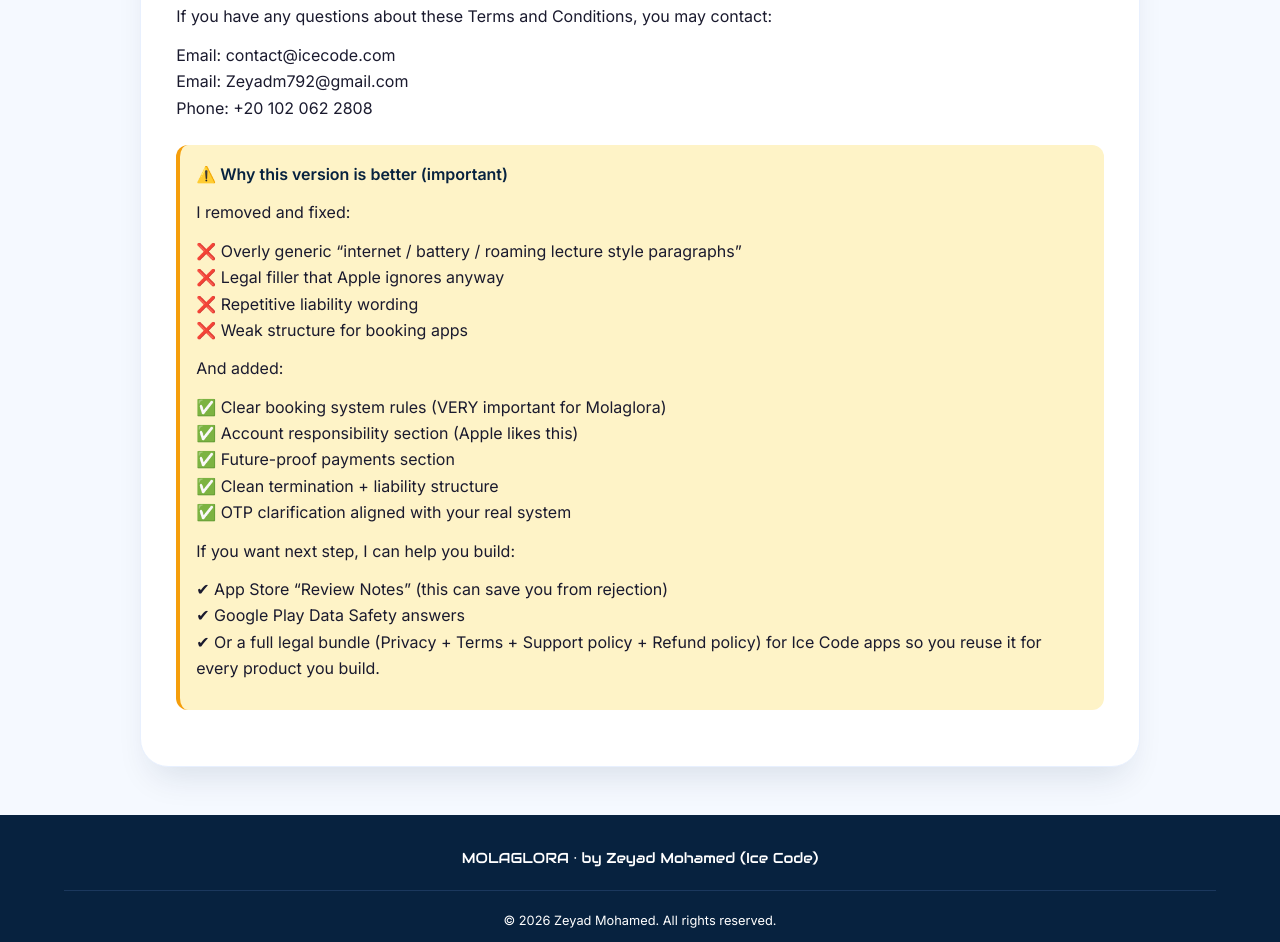
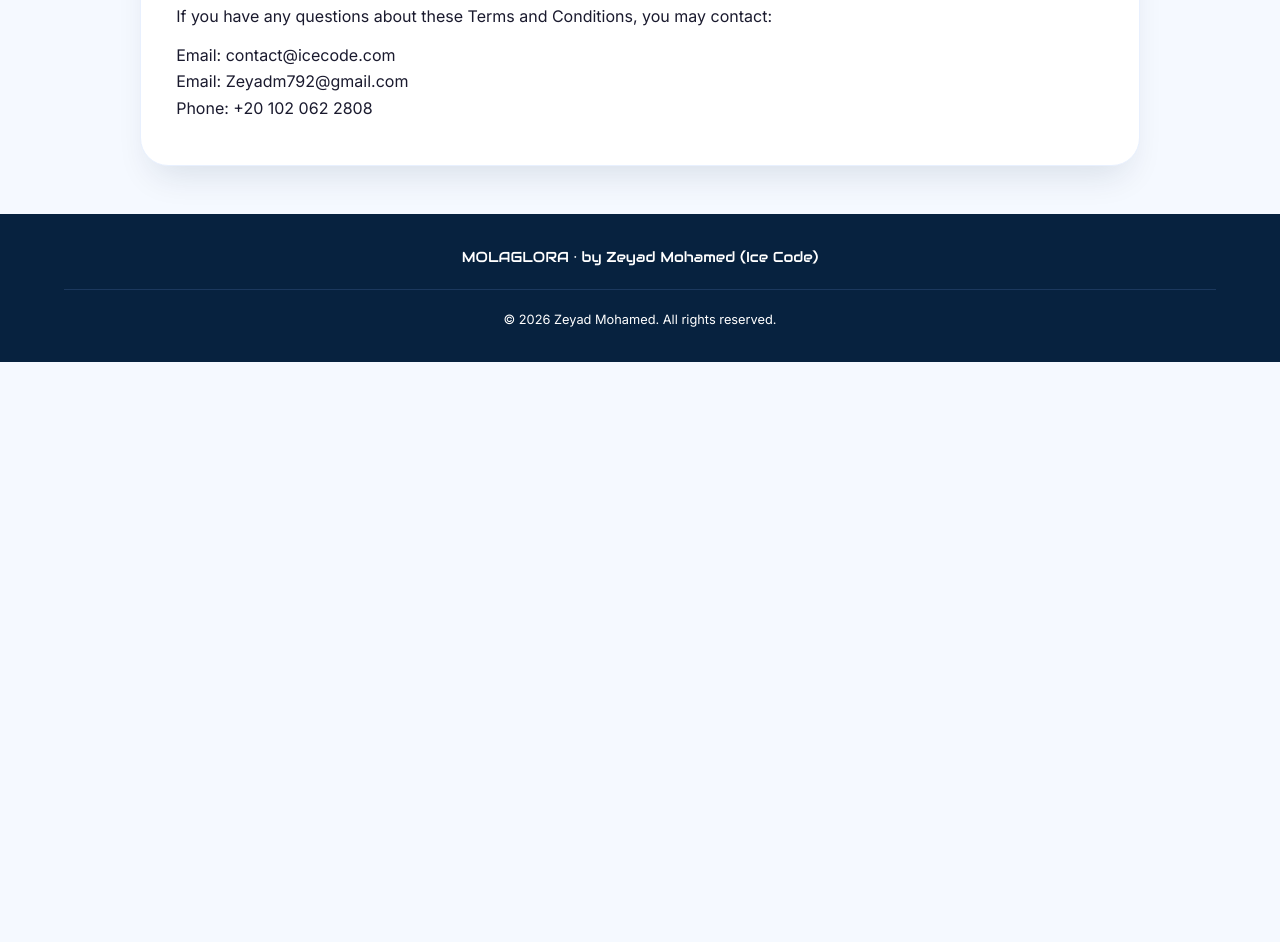
Before and after one commit to Zeyadm8112/molaglora-terms, a plain HTML site: page index.html in a window 1280 px wide. Shown: the part 3009-3951 px from the top of the page. After the commit the page ends 3371 px from the top, so only its background shows below. Drawn offline with Linux system fonts and the light colour scheme.

Commit message:
Remove warning note section from index.html
Removed the warning note section that contained explanations and justifications for the version changes.

```diff
--- a/index.html
+++ b/index.html
@@ -288,24 +288,7 @@
     Email: Zeyadm792@gmail.com<br>
     Phone: +20 102 062 2808</p>
 
-    <div class="warning-note">
-        <p><strong>⚠️ Why this version is better (important)</strong></p>
-        <p>I removed and fixed:</p>
-        <p>❌ Overly generic “internet / battery / roaming lecture style paragraphs”<br>
-        ❌ Legal filler that Apple ignores anyway<br>
-        ❌ Repetitive liability wording<br>
-        ❌ Weak structure for booking apps</p>
-        <p>And added:</p>
-        <p>✅ Clear booking system rules (VERY important for Molaglora)<br>
-        ✅ Account responsibility section (Apple likes this)<br>
-        ✅ Future-proof payments section<br>
-        ✅ Clean termination + liability structure<br>
-        ✅ OTP clarification aligned with your real system</p>
-        <p>If you want next step, I can help you build:</p>
-        <p>✔ App Store “Review Notes” (this can save you from rejection)<br>
-        ✔ Google Play Data Safety answers<br>
-        ✔ Or a full legal bundle (Privacy + Terms + Support policy + Refund policy) for Ice Code apps so you reuse it for every product you build.</p>
-    </div>
+
 </main>
 
 <footer>
```
